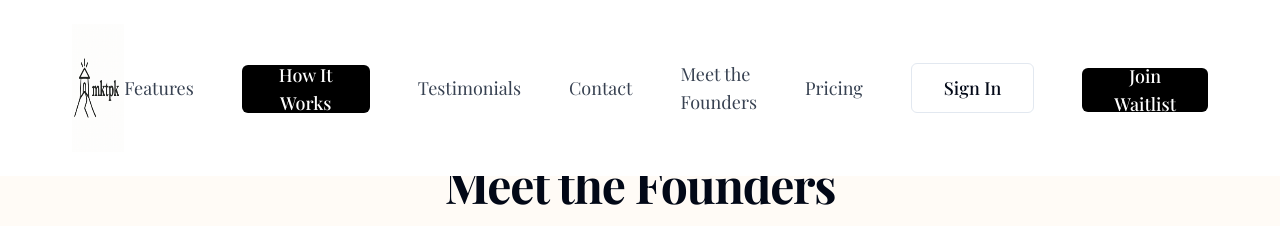
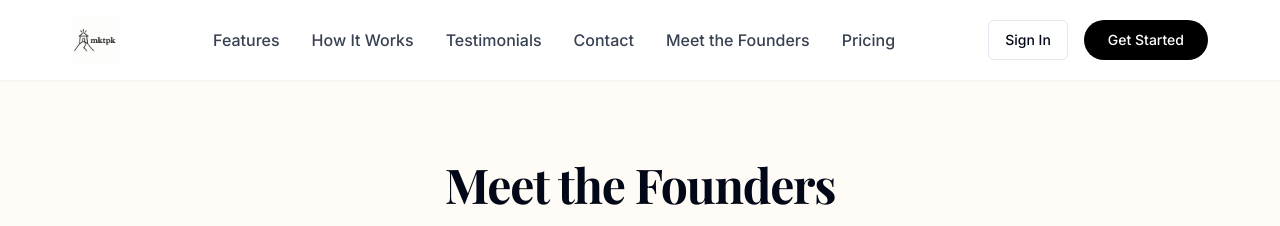
Before and after one commit to Shillsphere/market-peak-pilot, a React (Vite) app: page /meet-the-founders in a window 1280 px wide. Shown: the top 226 px of the page. Built offline with nearby package versions, Linux system fonts and the light colour scheme; no server answers.

Commit message:
Refactor: Update navbar styling
Update the navbar to fit the new design while maintaining the same information and functionality.

```diff
--- a/src/components/Navbar.tsx
+++ b/src/components/Navbar.tsx
@@ -4,36 +4,47 @@ import { DiscoButton } from "@/components/ui/disco-button";
 import { Menu } from "lucide-react";
 import { useState } from "react";
 import { Link } from "react-router-dom";
+
 const Navbar = () => {
   const [isMenuOpen, setIsMenuOpen] = useState(false);
-  return <nav className="bg-white py-6 px-6 md:px-10 fixed w-full z-50">
+
+  return (
+    <nav className="bg-white py-4 px-6 md:px-10 fixed w-full z-50 shadow-sm">
       <div className="container mx-auto">
         <div className="flex justify-between items-center">
           <div>
             <Link to="/">
-              <img src="/lovable-uploads/8b96431b-d832-42d1-aaf7-1caaf5e13c2e.png" alt="mktpk logo" className="h-32 object-fill" />
+              <img
+                src="/lovable-uploads/8b96431b-d832-42d1-aaf7-1caaf5e13c2e.png"
+                alt="mktpk logo"
+                className="h-12 object-fill"
+              />
             </Link>
           </div>
 
           {/* Desktop Navigation */}
-          <div className="hidden md:flex items-center space-x-12">
-            <a href="#features" className="text-gray-700 hover:text-gray-900 text-lg font-serif">Features</a>
-            <Link to="/how-it-works">
-              <DiscoButton variant="default" size="xl" className="text-lg px-8 py-6 min-w-32">
-                How It Works
-              </DiscoButton>
+          <div className="hidden md:flex items-center space-x-8">
+            <a href="#features" className="text-gray-700 hover:text-gray-900 font-medium">Features</a>
+            <Link to="/how-it-works" className="text-gray-700 hover:text-gray-900 font-medium">
+              How It Works
             </Link>
-            <a href="#testimonials" className="text-gray-700 hover:text-gray-900 text-lg font-serif">Testimonials</a>
-            <a href="#contact" className="text-gray-700 hover:text-gray-900 text-lg font-serif">Contact</a>
-            <Link to="/meet-the-founders" className="text-gray-700 hover:text-gray-900 text-lg font-serif">Meet the Founders</Link>
-            <a href="#pricing" className="text-gray-700 hover:text-gray-900 text-lg font-serif">Pricing</a>
+            <a href="#testimonials" className="text-gray-700 hover:text-gray-900 font-medium">Testimonials</a>
+            <a href="#contact" className="text-gray-700 hover:text-gray-900 font-medium">Contact</a>
+            <Link to="/meet-the-founders" className="text-gray-700 hover:text-gray-900 font-medium">Meet the Founders</Link>
+            <a href="#pricing" className="text-gray-700 hover:text-gray-900 font-medium">Pricing</a>
+          </div>
+
+          {/* Sign In and Get Started buttons */}
+          <div className="hidden md:flex items-center space-x-4">
             <Link to="/sign-in">
-              <Button variant="outline" className="text-lg px-8 py-6 font-serif">
+              <Button variant="outline" className="font-medium">
                 Sign In
               </Button>
             </Link>
             <Link to="/sign-up">
-              <DiscoButton size="lg" className="text-lg">Join Waitlist</DiscoButton>
+              <Button className="bg-black text-white hover:bg-gray-800 rounded-full px-6 font-medium">
+                Get Started
+              </Button>
             </Link>
           </div>
 
@@ -46,31 +57,33 @@ const Navbar = () => {
         </div>
 
         {/* Mobile Navigation */}
-        {isMenuOpen && <div className="md:hidden absolute top-24 left-0 right-0 bg-white border-b border-gray-200 shadow-lg">
+        {isMenuOpen && (
+          <div className="md:hidden absolute top-20 left-0 right-0 bg-white border-b border-gray-200 shadow-lg">
             <div className="flex flex-col px-6 py-4 space-y-4">
-              <a href="#features" className="text-gray-700 hover:text-gray-900 font-serif">Features</a>
-              <Link to="/how-it-works">
-                <DiscoButton variant="default" size="lg" className="w-full text-lg">
-                  How It Works
-                </DiscoButton>
+              <a href="#features" className="text-gray-700 hover:text-gray-900">Features</a>
+              <Link to="/how-it-works" className="text-gray-700 hover:text-gray-900">
+                How It Works
               </Link>
-              <a href="#testimonials" className="text-gray-700 hover:text-gray-900 font-serif">Testimonials</a>
-              <a href="#contact" className="text-gray-700 hover:text-gray-900 font-serif">Contact</a>
-              <Link to="/meet-the-founders" className="text-gray-700 hover:text-gray-900 font-serif">Meet the Founders</Link>
-              <a href="#pricing" className="text-gray-700 hover:text-gray-900 font-serif">Pricing</a>
+              <a href="#testimonials" className="text-gray-700 hover:text-gray-900">Testimonials</a>
+              <a href="#contact" className="text-gray-700 hover:text-gray-900">Contact</a>
+              <Link to="/meet-the-founders" className="text-gray-700 hover:text-gray-900">Meet the Founders</Link>
+              <a href="#pricing" className="text-gray-700 hover:text-gray-900">Pricing</a>
               <Link to="/sign-in">
-                <Button variant="outline" className="w-full font-serif">
+                <Button variant="outline" className="w-full">
                   Sign In
                 </Button>
               </Link>
               <Link to="/sign-up">
-                <DiscoButton className="w-full">
+                <Button className="w-full bg-black text-white hover:bg-gray-800">
                   Get Started
-                </DiscoButton>
+                </Button>
               </Link>
             </div>
-          </div>}
+          </div>
+        )}
       </div>
-    </nav>;
+    </nav>
+  );
 };
+
 export default Navbar;
```
